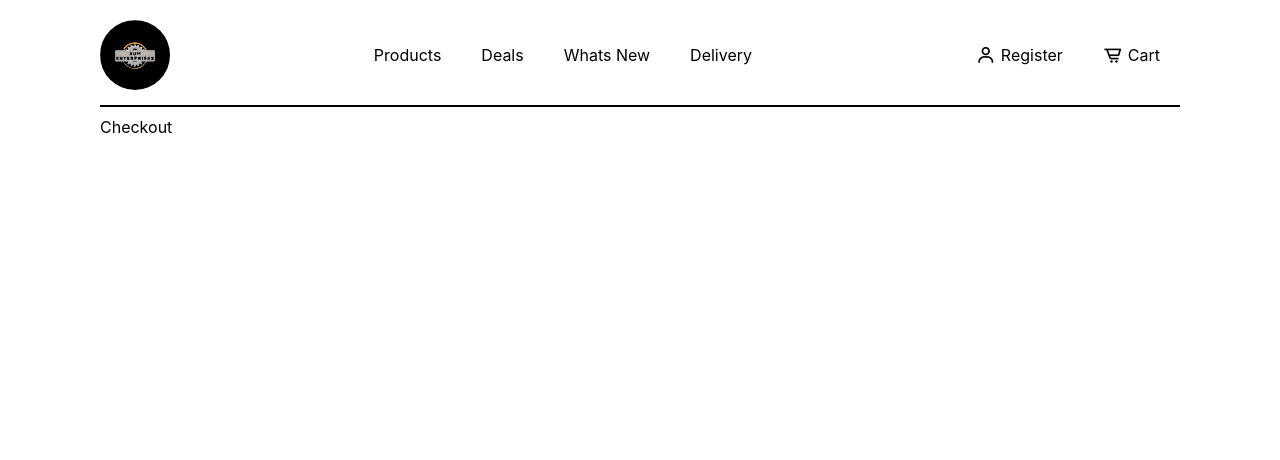
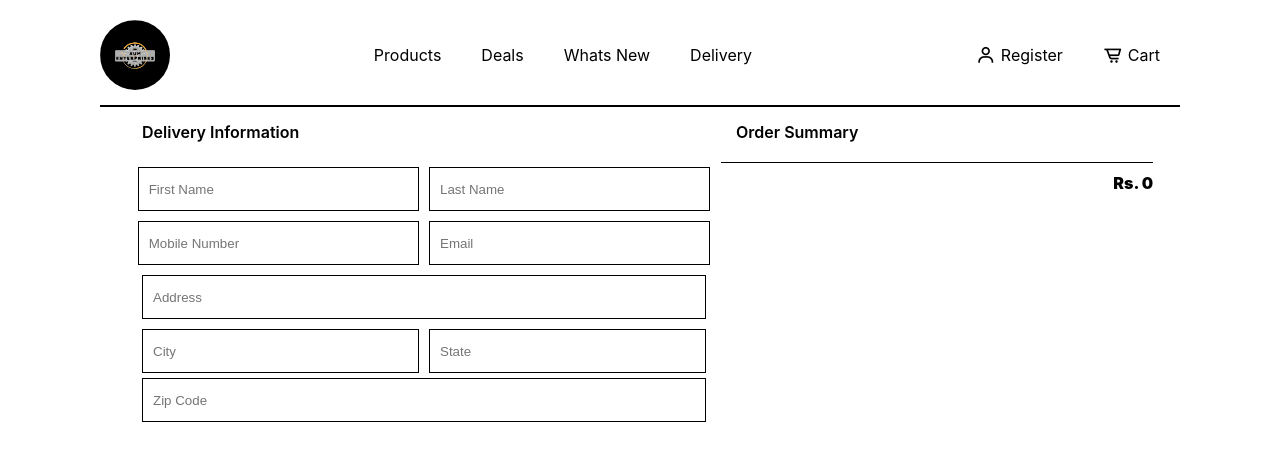
Before and after one commit to aum99/aum-enterprise, a React (Create React App) app: page /checkout in a window 1280 px wide. Shown: the top 460 px of the page. Built offline with nearby package versions, Linux system fonts and the light colour scheme.

Commit message:
adding delivery info form and cart items to checout page

```diff
--- a/src/components/cart-dropdown/cart.component.jsx
+++ b/src/components/cart-dropdown/cart.component.jsx
@@ -24,7 +24,7 @@ const CartDropdown = () => {
     <CartDropdownContainer>
       <ProductsContainer>
         {cartItems.length ? (
-          cartItems.map((cartItem) => <p>{cartItem.name}</p>)
+          cartItems.map((cartItem) => <p key={cartItem.id}>{cartItem.name}</p>)
         ) : (
           <h1>Nothing in cart yet</h1>
         )}
--- /dev/null
+++ b/src/components/cart-item/cart-item.component.jsx
@@ -0,0 +1,47 @@
+import { useDispatch, useSelector } from "react-redux";
+import { addCartItem, removeCartItem } from "../../store/cart/cart.action";
+import { selectCartItems } from "../../store/cart/cart.selector";
+
+import {
+  CartItemContainer,
+  ItemImage,
+  ItemDescriptionContainer,
+  ItemName,
+  ItemInfo,
+  ItemPrice,
+  CartCountContainer,
+  CartCountButton,
+  CartCount,
+} from "./cart-item.styles";
+
+const CartItem = ({ item }) => {
+  const dispatch = useDispatch();
+  const cartItems = useSelector(selectCartItems);
+
+  const addItem = () => {
+    dispatch(addCartItem(cartItems, item));
+  };
+
+  const removeItem = () => {
+    dispatch(removeCartItem(cartItems, item));
+  };
+
+  const { name, price, imageUrl, quantity } = item;
+  return (
+    <CartItemContainer>
+      <ItemImage src={imageUrl} alt="image" />
+      <ItemDescriptionContainer>
+        <ItemName>{name}</ItemName>
+        <ItemInfo>lorem lorem lorem lorem lorem</ItemInfo>
+        <ItemPrice>{price}</ItemPrice>
+      </ItemDescriptionContainer>
+      <CartCountContainer>
+        <CartCountButton onClick={removeItem}>-</CartCountButton>
+        <CartCount>{quantity}</CartCount>
+        <CartCountButton onClick={addItem}>+</CartCountButton>
+      </CartCountContainer>
+    </CartItemContainer>
+  );
+};
+
+export default CartItem;
--- /dev/null
+++ b/src/components/cart-item/cart-item.styles.jsx
@@ -0,0 +1,69 @@
+import { styled } from "styled-components";
+
+export const CartItemContainer = styled.div`
+  display: flex;
+  justify-content: space-between;
+  align-items: center;
+  margin: 5px 15px;
+  margin-bottom: 20px;
+`;
+
+export const ItemImage = styled.img`
+  height: 100px;
+  width: 100px;
+`;
+
+export const ItemDescriptionContainer = styled.div`
+  width: 40%;
+  display: flex;
+  flex-direction: column;
+`;
+
+export const ItemName = styled.p`
+  font-size: smaller;
+  margin: 5px;
+  font-weight: 800;
+`;
+export const ItemInfo = styled.p`
+  font-size: smaller;
+  margin: 5px;
+  font-weight: 400;
+`;
+export const ItemPrice = styled.p`
+  font-size: smaller;
+  margin: 5px;
+  font-weight: 900;
+`;
+
+export const CartCountContainer = styled.div`
+  display: flex;
+  justify-content: center;
+  align-items: center;
+`;
+
+export const CartCountButton = styled.button`
+  display: flex;
+  justify-content: center;
+  align-items: center;
+  height: 22px;
+  width: 20px;
+  padding: 5px;
+  border: 1px solid black;
+  text-align: center;
+  border: 1px 0;
+  background-color: #ffffff;
+  cursor: pointer;
+`;
+
+export const CartCount = styled.p`
+  display: flex;
+  justify-content: center;
+  align-items: center;
+  height: 16px;
+  padding: 2px;
+  font-size: small;
+  width: 30px;
+  border: 1px solid black;
+  border-left: 0;
+  border-right: 0;
+`;
--- a/src/routes/checkout/checkout.component.jsx
+++ b/src/routes/checkout/checkout.component.jsx
@@ -1,7 +1,103 @@
-import React from "react";
+import { useSelector } from "react-redux";
+
+import {
+  selectCartItems,
+  selectCartTotal,
+} from "../../store/cart/cart.selector";
+
+import CartItem from "../../components/cart-item/cart-item.component";
+
+import {
+  CheckoutContainer,
+  DeliveryInfoContainer,
+  Header,
+  OrderSummaryContainer,
+  ItemsContainer,
+  InfoInput,
+  AddressInput,
+  SubAddressInput,
+  SubAddressContainer,
+  CartTotal,
+} from "./checkout.styles";
 
 const Checkout = () => {
-  return <div>Checkout</div>;
+  const cartItems = useSelector(selectCartItems);
+  const total = useSelector(selectCartTotal);
+  console.log(cartItems);
+  return (
+    <CheckoutContainer>
+      <DeliveryInfoContainer>
+        <Header>Delivery Information</Header>
+        <InfoInput
+          type="text"
+          placeholder="First Name"
+          name="fname"
+          id="fname"
+          required
+        ></InfoInput>
+        <InfoInput
+          type="text"
+          placeholder="Last Name"
+          name="lname"
+          id="lname"
+          required
+        ></InfoInput>
+        <InfoInput
+          type="text"
+          placeholder="Mobile Number"
+          name="phone"
+          id="phone"
+          required
+        ></InfoInput>
+        <InfoInput
+          type="text"
+          placeholder="Email"
+          name="email"
+          id="email"
+          required
+        ></InfoInput>
+        <AddressInput
+          type="text"
+          placeholder="Address"
+          name="address"
+          id="address"
+          required
+        ></AddressInput>
+        <SubAddressContainer>
+          <SubAddressInput
+            type="text"
+            placeholder="City"
+            name="city"
+            id="city"
+            required
+          ></SubAddressInput>
+          <SubAddressInput
+            type="text"
+            placeholder="State"
+            name="state"
+            id="state"
+            required
+          ></SubAddressInput>
+          <SubAddressInput
+            type="text"
+            placeholder="Zip Code"
+            name="zip"
+            id="zip"
+            required
+          ></SubAddressInput>
+        </SubAddressContainer>
+      </DeliveryInfoContainer>
+      <OrderSummaryContainer>
+        <Header>Order Summary</Header>
+        <ItemsContainer>
+          {cartItems.map((cartItem) => (
+            <CartItem key={cartItem.id} item={cartItem}></CartItem>
+          ))}
+        </ItemsContainer>
+        <CartTotal>Rs. {total}</CartTotal>
+      </OrderSummaryContainer>
+    </CheckoutContainer>
+  );
 };
 
 export default Checkout;
--- a/src/routes/checkout/checkout.styles.jsx
+++ b/src/routes/checkout/checkout.styles.jsx
@@ -0,0 +1,97 @@
+import { Fragment } from "react";
+import { styled } from "styled-components";
+
+export const CheckoutContainer = styled.div`
+  display: flex;
+  justify-content: center;
+  align-items: flex-start;
+  @media (max-width: 750px) {
+    flex-direction: column;
+  }
+`;
+
+export const DeliveryInfoContainer = styled.div`
+  width: 55%;
+  display: flex;
+  flex-wrap: wrap;
+  justify-content: center;
+  @media (max-width: 750px) {
+    width: 100%;
+  }
+`;
+
+export const OrderSummaryContainer = styled.div`
+  width: 40%;
+  height: 80vh;
+  display: flex;
+  flex-direction: column;
+  @media (max-width: 750px) {
+    width: 100%;
+    margin-top: 20px;
+  }
+`;
+
+export const ItemsContainer = styled.div`
+  overflow: scroll;
+`;
+
+export const Header = styled.span`
+  width: 100%;
+  font-size: medium;
+  font-weight: 600;
+  margin: 5px 15px;
+  margin-bottom: 20px;
+`;
+
+export const InfoInput = styled.input`
+  width: 45%;
+  height: 40px;
+  padding-left: 10px;
+  margin: 5px;
+  border: 1px solid black;
+  @media (max-width: 1080px) {
+    width: 100%;
+    margin: 5px 15px;
+    height: 10%;
+  }
+`;
+
+export const AddressInput = styled.input`
+  width: 100%;
+  height: 40px;
+  padding-left: 10px;
+  margin: 5px 15px;
+  border: 1px solid black;
+  @media (max-width: 1080px) {
+    height: 10%;
+  }
+`;
+
+export const SubAddressContainer = styled.div`
+  display: flex;
+  flex-wrap: wrap;
+  align-content: stretch;
+  justify-content: space-between;
+  width: 100%;
+  margin: 0 10px;
+`;
+
+export const SubAddressInput = styled.input`
+  height: 40px;
+  padding-left: 10px;
+  flex-grow: 1;
+  margin: 0 5px;
+  margin-top: 5px;
+  border: 1px solid black;
+  @media (max-width: 1080px) {
+    height: 30%;
+  }
+`;
+
+export const CartTotal = styled.div`
+  width: 100%;
+  border-top: 1px solid black;
+  padding-top: 10px;
+  text-align: end;
+  font-weight: 900;
+`;
--- a/src/store/cart/cart.action.js
+++ b/src/store/cart/cart.action.js
@@ -18,7 +18,26 @@ const addItemToCart = (cartItems, productToAdd) => {
   return [...cartItems, { ...productToAdd, quantity: 1 }];
 };
 
+const removeItemFromCart = (cartItems, productToRemove) => {
+  const existingCartItem = cartItems.find(
+    (cartItem) => cartItem.id === productToRemove.id
+  );
+  if (existingCartItem && existingCartItem.quantity === 1) {
+    return cartItems.filter((cartItem) => cartItem.id !== productToRemove.id);
+  }
+  return cartItems.map((cartItem) =>
+    cartItem.id === productToRemove.id
+      ? { ...cartItem, quantity: cartItem.quantity - 1 }
+      : cartItem
+  );
+};
+
 export const addCartItem = (cartItems, productToAdd) => {
   const newCartItems = addItemToCart(cartItems, productToAdd);
   return createAction(CART_ACTION_TYPES.SET_CART_ITEMS, newCartItems);
 };
+
+export const removeCartItem = (cartItems, productToRemove) => {
+  const newCartItems = removeItemFromCart(cartItems, productToRemove);
+  return createAction(CART_ACTION_TYPES.SET_CART_ITEMS, newCartItems);
+};
--- a/src/store/cart/cart.selector.js
+++ b/src/store/cart/cart.selector.js
@@ -11,3 +11,14 @@ export const selectCartItems = createSelector(
   [selectCartReducer],
   (cart) => cart.cartItems
 );
+
+export const selectCartCount = createSelector([selectCartItems], (cartItems) =>
+  cartItems.reduce((total, cartItem) => total + cartItem.quantity, 0)
+);
+
+export const selectCartTotal = createSelector([selectCartItems], (cartItems) =>
+  cartItems.reduce(
+    (total, cartItem) => total + cartItem.quantity * cartItem.price,
+    0
+  )
+);
```
